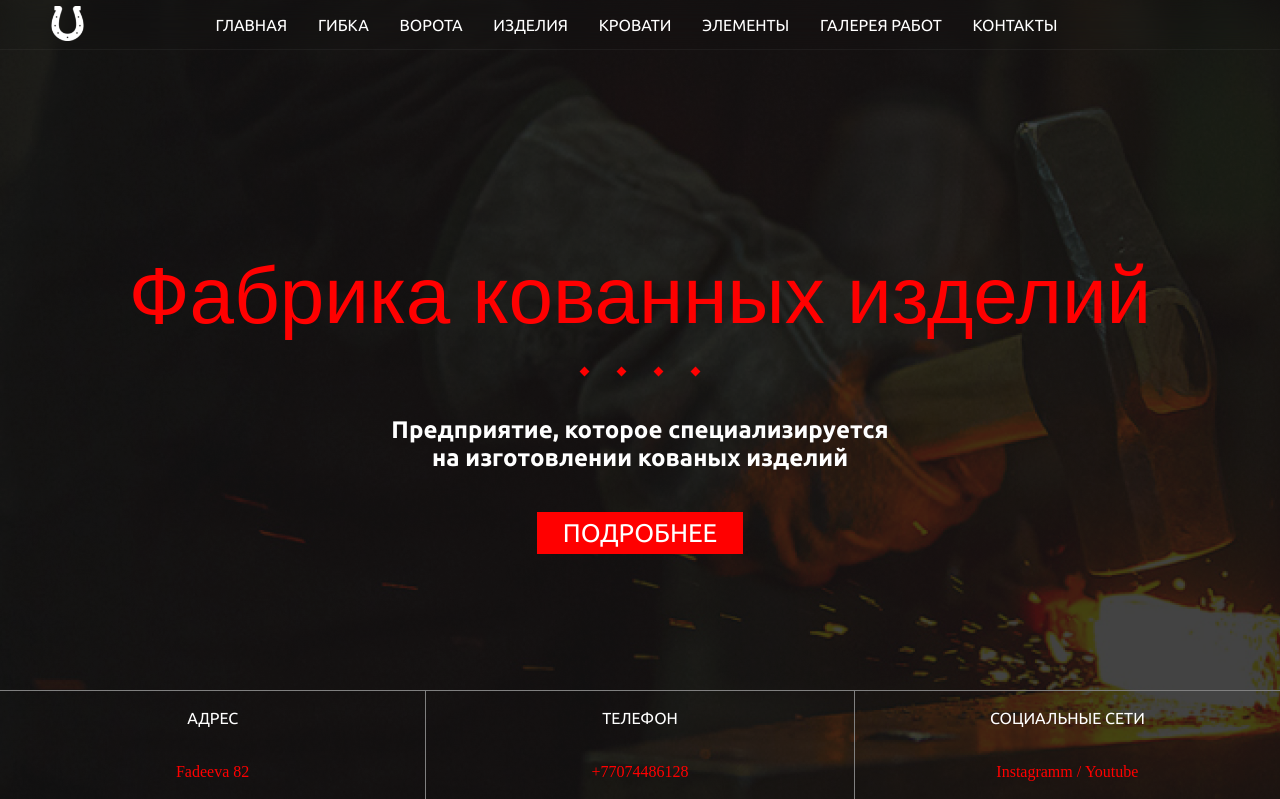
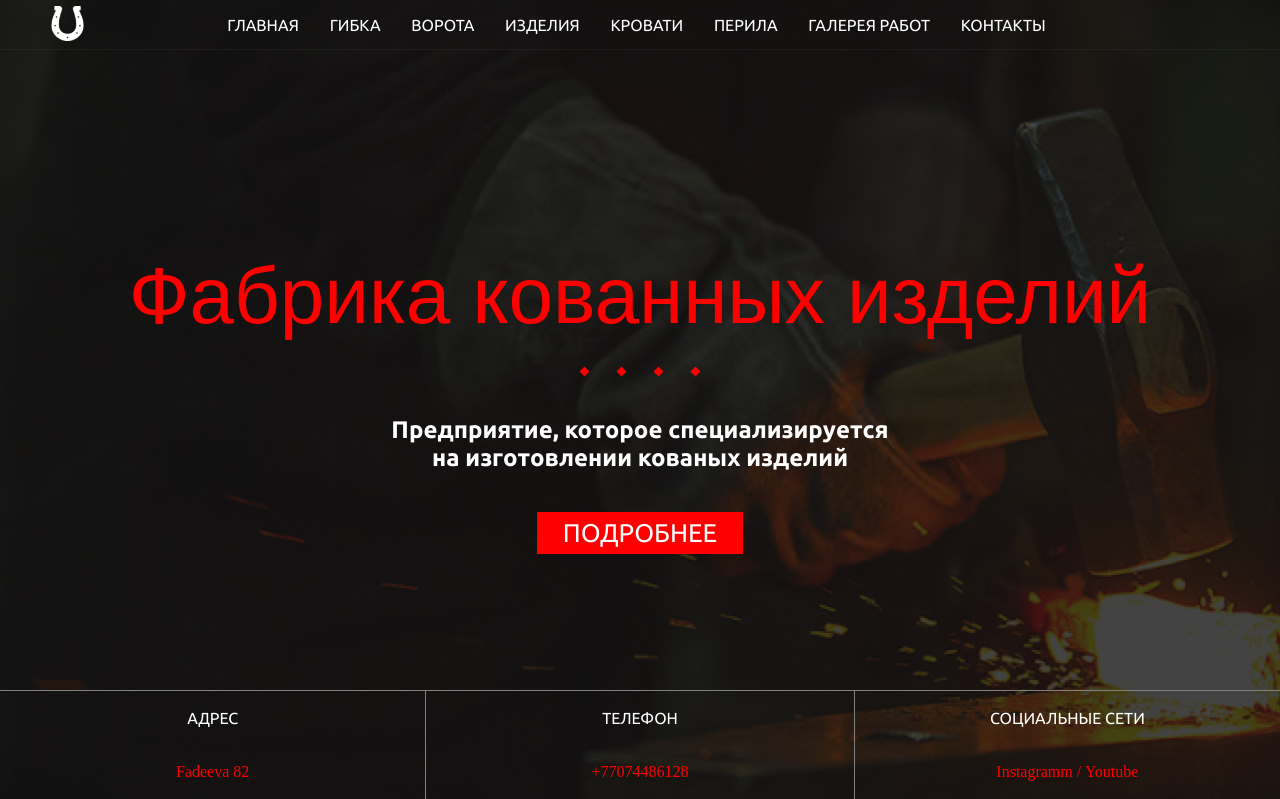
Before and after one commit to webnetkz/fki, a PHP site: page /index.php in a window 1280 px wide. Shown: the top 799 px of the page. Run offline with PHP 8.4, Linux system fonts and the light colour scheme; some web fonts are replaced.

Commit message:
Update menu

```diff
--- a/header.php
+++ b/header.php
@@ -30,8 +30,8 @@ if(!isset($title) || empty($title)) {
             <a href="кованые-ворота">Ворота</a>
             <a href="кованые-изделия-в-алматы">Изделия</a>
             <a href="кованая-кровать-купить">Кровати</a>
-            <!-- <a href="кованые-перила-в-алматы">Перила</a> -->
-            <a href="кованые-элементы-в-алматы">Элементы</a>
+            <a href="кованые-перила-в-алматы">Перила</a>
+            <!-- <a href="кованые-элементы-в-алматы">Элементы</a> -->
             <a href="index#portfolio">Галерея работ</a>
             <a href="index#feedback">Контакты</a>
         </menu>
```
